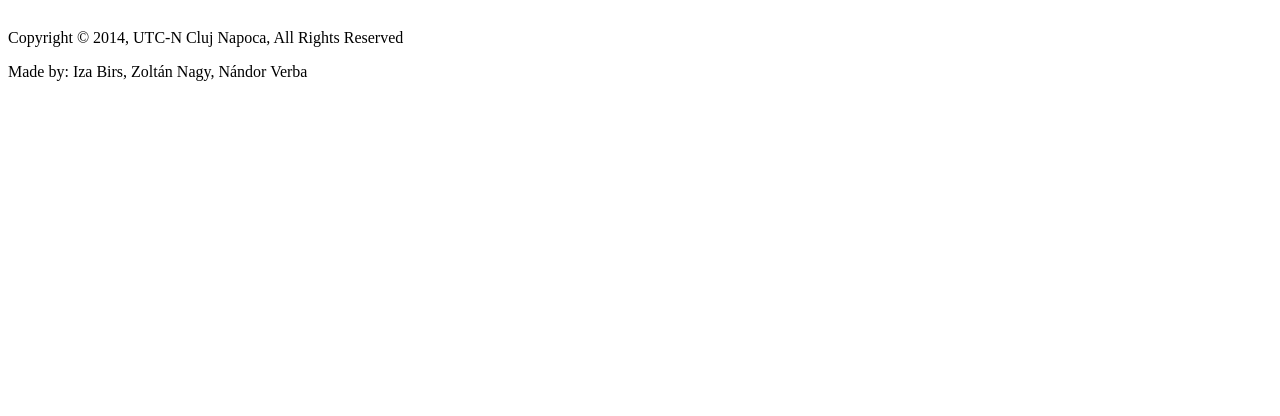
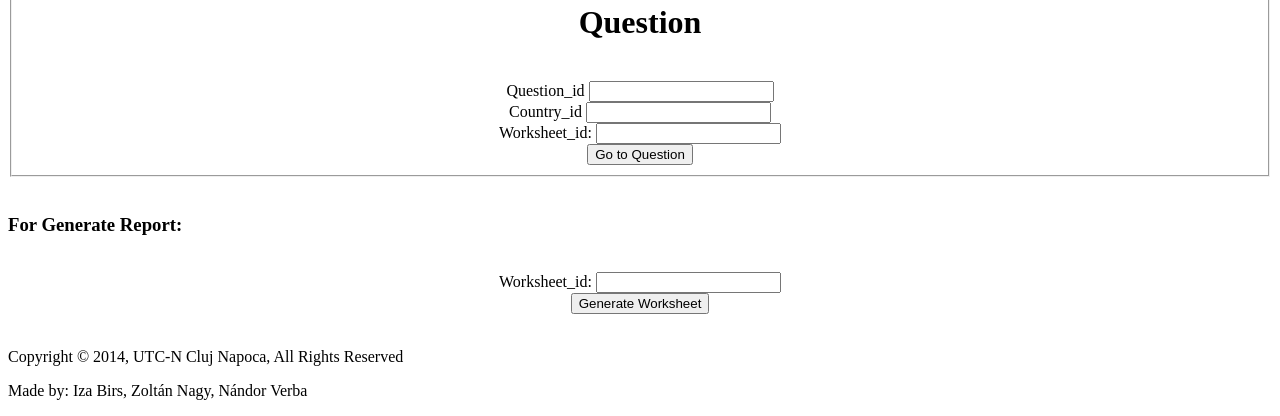
Before and after one commit to nandor1992/Web_Mecha, a PHP site: page /worksheet.php in a window 1280 px wide. Shown: the part 738-1154 px from the top of the page. Before the commit the page ends 819 px from the top, so only its background shows below. Run offline with PHP 8.4, Linux system fonts and the light colour scheme; a user stored in the database is signed in; some libraries are stand-ins or nearby versions.

Commit message:
Added Pages and corrections
-added report (shows the variable you will be working with)
-added question(shows the variable you will be working with)
-Modified worksheet so you can call on different report/questions
-the user id will be available in the session

```diff
--- a/tecol/create_user.php
+++ b/tecol/create_user.php
@@ -20,6 +20,7 @@ $sql="INSERT INTO users(u_type,username,password,first_name,last_name) VALUES('$
 $result=mysql_query($sql);
 if($result){
 $_SESSION['username']=$first." ".$last;
+$_SESSION['id']=$username;
 header('Location: index.php?');
 }
 else
--- a/tecol/login_verify.php
+++ b/tecol/login_verify.php
@@ -27,6 +27,7 @@ $row = mysql_fetch_assoc($result);
 $num_results = mysql_num_rows($result);
 if ($num_results > 0){
 $_SESSION['username']=$row['first_name']." ".$row['last_name'];
+$_SESSION['id']=$username;
 if ($row['u_type']==2)
 {
 $_SESSION['admin']=1;
--- a/tecol/worksheet.php
+++ b/tecol/worksheet.php
@@ -70,7 +70,36 @@ header('Location: index.php?error=1');
 
           <h3> Worksheet </h3>
           <img src="css/images/highlight.gif" alt="" class="right" />
-          <p>Lorem Ipsum is simply dummy text of the printing and typesetting industry. Lorem Ipsum has been the industry's standard dummy text ever since the 1500s, when an unknown printer took a galley of type and scrambled it to make a type specimen book.Lorem Ipsum is simply dummy text of the printing and typesetting industry. Lorem Ipsum has been the industry's standard dummy text ever since the 1500s.</p>
+          <p> Basik form, to acces questions with variables:</p>
+		  <form id='question' style='text-align:center' action='question.php' method='post' accept-charset='UTF-8'>
+<fieldset >
+<legend>Question Selector</legend>
+<h1> Question </h1>
+ </br>
+<input type='hidden' name='submitted' id='submitted' value='1'/>
+
+<label for='username' >Question_id</label>
+<input type='int' name='question' id='question'  />
+ </br>
+ <label for='country' >Country_id</label>
+<input type='int' name='country' id='country'  />
+ </br>
+ <label for='last_name' >Worksheet_id:</label>
+<input type='int' name='worksheet' id='worksheet' />
+ </br>
+<input type='submit' name='Submit' value='Go to Question' />
+
+</fieldset>
+</form>
+</br>
+<h3> For Generate Report: </h3>
+<form style='text-align:center' action='report.php' method='post' accept-charset='UTF-8'>
+</br>
+ <label for='last_name' >Worksheet_id:</label>
+<input type='int' name='worksheet' id='worksheet' />
+ </br>
+<input type='submit' name='Submit' value='Generate Worksheet' />
+</form>
 
 		<!--- This is where it all ends --->
 		</div>
```
Also changed, not shown: tecol/question.php (added, +11 -0 lines), tecol/report.php (added, +9 -0 lines).
